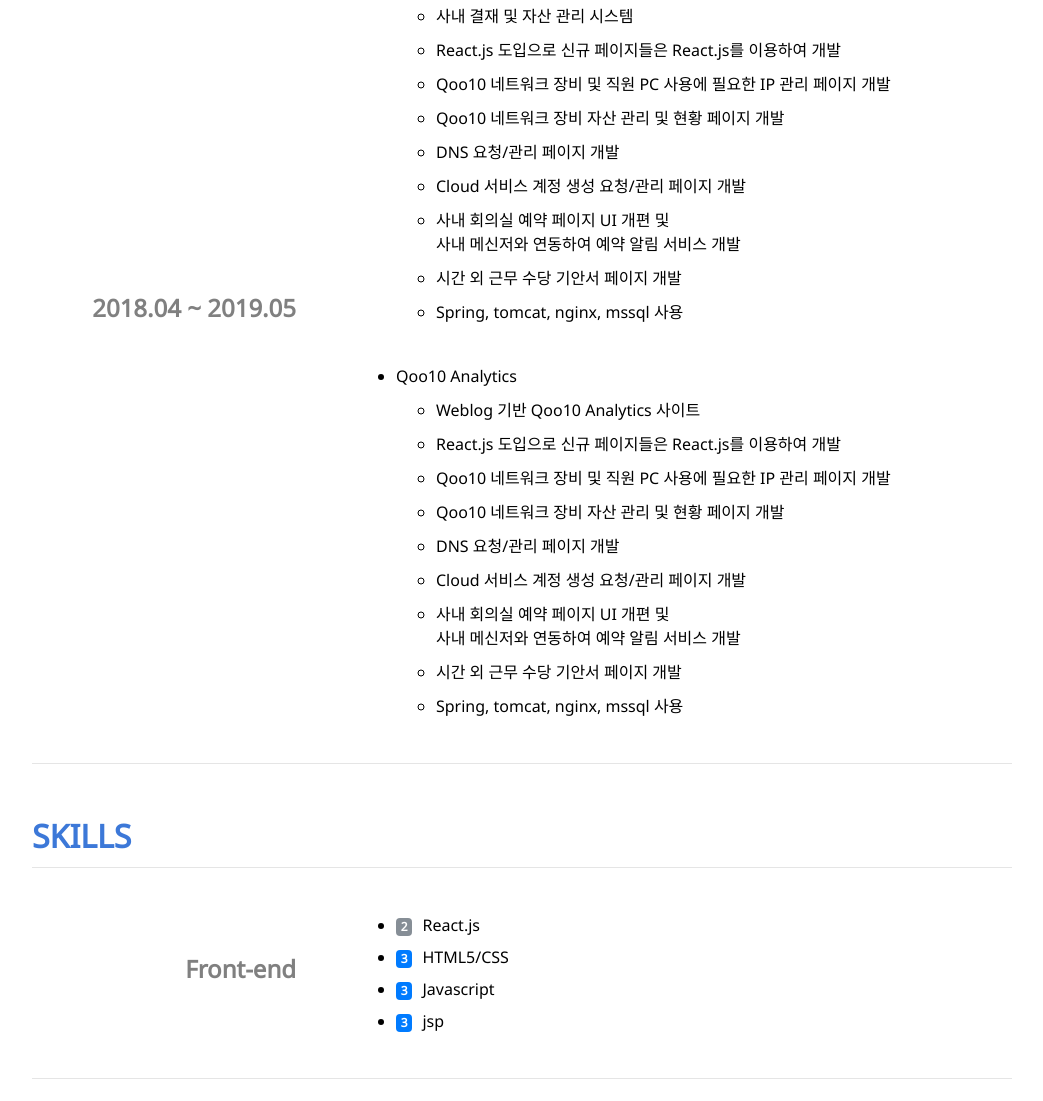
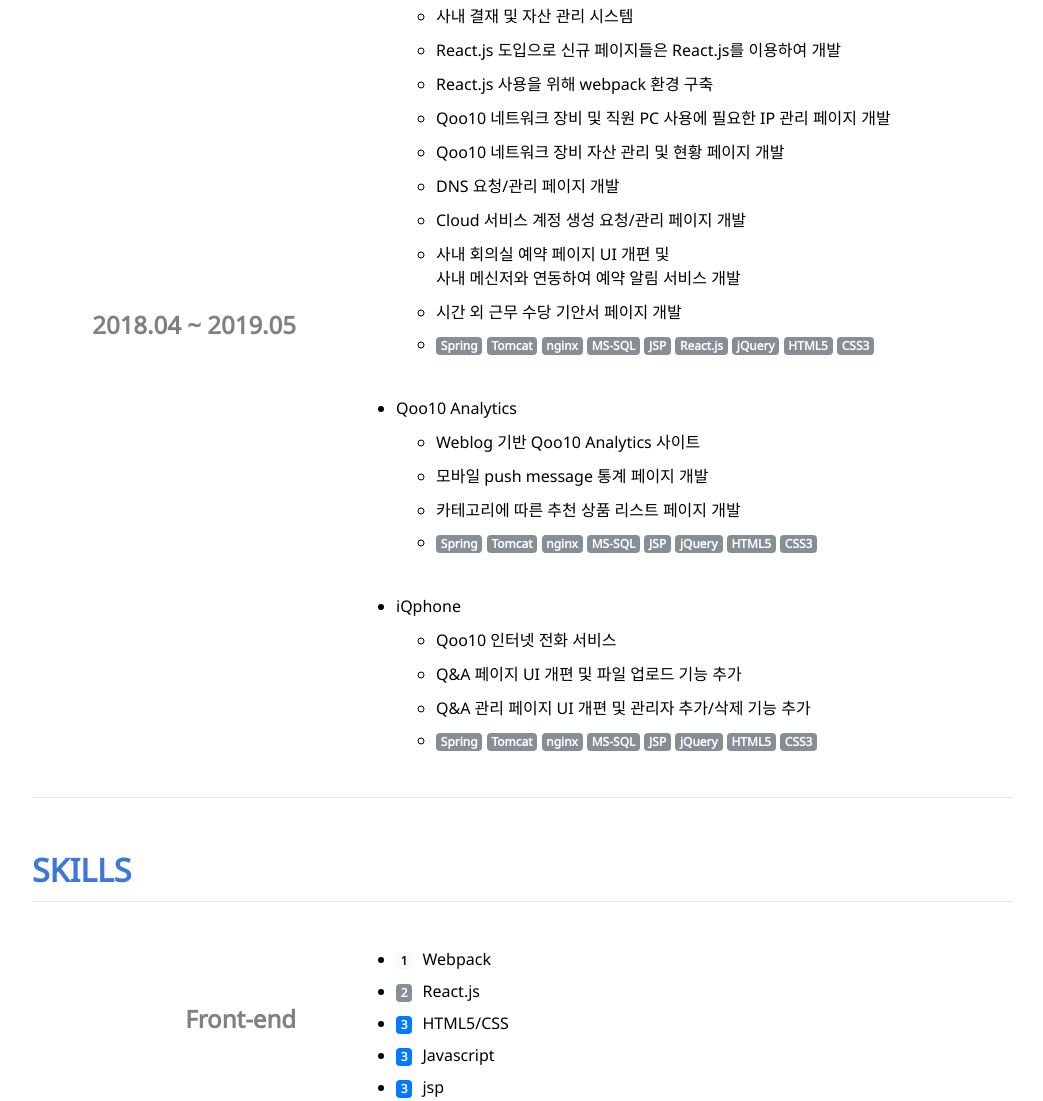
Before and after one commit to junhyeok-im/resume, a plain HTML site: page index.html in a window 1280 px wide. Shown: the part 1599-2700 px from the top of the page, without its empty margins (118-1161 px from the left). Drawn offline with Linux system fonts and the light colour scheme.

Commit message:
qoo10 경력서 추가

```diff
--- a/index.html
+++ b/index.html
@@ -123,29 +123,63 @@
 								<ul>
 									<li>사내 결재 및 자산 관리 시스템</li>
 									<li>React.js 도입으로 신규 페이지들은 React.js를 이용하여 개발</li>
+									<li>React.js 사용을 위해 webpack 환경 구축</li>
 									<li>Qoo10 네트워크 장비 및 직원 PC 사용에 필요한 IP 관리 페이지 개발</li>
 									<li>Qoo10 네트워크 장비 자산 관리 및 현황 페이지 개발</li>
 									<li>DNS 요청/관리 페이지 개발</li>
 									<li>Cloud 서비스 계정 생성 요청/관리 페이지 개발</li>
 									<li>사내 회의실 예약 페이지 UI 개편 및 <br/>사내 메신저와 연동하여 예약 알림 서비스 개발</li>
 									<li>시간 외 근무 수당 기안서 페이지 개발</li>
-									<li>Spring, tomcat, nginx, mssql 사용</li>
+									<li>
+										<span class="badge badge__secondary">Spring</span>
+										<span class="badge badge__secondary">Tomcat</span>
+										<span class="badge badge__secondary">nginx</span>
+										<span class="badge badge__secondary">MS-SQL</span>
+										<span class="badge badge__secondary">JSP</span>
+										<span class="badge badge__secondary">React.js</span>
+										<span class="badge badge__secondary">jQuery</span>
+										<span class="badge badge__secondary">HTML5</span>
+										<span class="badge badge__secondary">CSS3</span>
+									</li>
 								</ul>
 								<br/>
 								<!-- 프로젝트 -->
 								<li>Qoo10 Analytics</li>
+								<!-- 세부 내용 -->
 								<ul>
 									<li>Weblog 기반 Qoo10 Analytics 사이트</li>
-									<li>React.js 도입으로 신규 페이지들은 React.js를 이용하여 개발</li>
-									<li>Qoo10 네트워크 장비 및 직원 PC 사용에 필요한 IP 관리 페이지 개발</li>
-									<li>Qoo10 네트워크 장비 자산 관리 및 현황 페이지 개발</li>
-									<li>DNS 요청/관리 페이지 개발</li>
-									<li>Cloud 서비스 계정 생성 요청/관리 페이지 개발</li>
-									<li>사내 회의실 예약 페이지 UI 개편 및 <br/>사내 메신저와 연동하여 예약 알림 서비스 개발</li>
-									<li>시간 외 근무 수당 기안서 페이지 개발</li>
-									<li>Spring, tomcat, nginx, mssql 사용</li>
+									<li>모바일 push message 통계 페이지 개발</li>
+									<li>카테고리에 따른 추천 상품 리스트 페이지 개발</li>
+									<li>
+										<span class="badge badge__secondary">Spring</span>
+										<span class="badge badge__secondary">Tomcat</span>
+										<span class="badge badge__secondary">nginx</span>
+										<span class="badge badge__secondary">MS-SQL</span>
+										<span class="badge badge__secondary">JSP</span>
+										<span class="badge badge__secondary">jQuery</span>
+										<span class="badge badge__secondary">HTML5</span>
+										<span class="badge badge__secondary">CSS3</span>
+									</li>
 								</ul>
+								<br/>
+								<!-- 프로젝트 -->
+								<li>iQphone</li>
 								<!-- 세부 내용 -->
+								<ul>
+									<li>Qoo10 인터넷 전화 서비스</li>
+									<li>Q&A 페이지 UI 개편 및 파일 업로드 기능 추가</li>
+									<li>Q&A 관리 페이지 UI 개편 및 관리자 추가/삭제 기능 추가</li>
+									<li>
+										<span class="badge badge__secondary">Spring</span>
+										<span class="badge badge__secondary">Tomcat</span>
+										<span class="badge badge__secondary">nginx</span>
+										<span class="badge badge__secondary">MS-SQL</span>
+										<span class="badge badge__secondary">JSP</span>
+										<span class="badge badge__secondary">jQuery</span>
+										<span class="badge badge__secondary">HTML5</span>
+										<span class="badge badge__secondary">CSS3</span>
+									</li>
+								</ul>
 							</ul>
 						</td>
 					</tr>
@@ -161,7 +195,8 @@
                         <th><h4 class="gray">Front-end</h4></th>
                         <td>
                             <ul>
-                                <li><span class="badge badge__secondary">2</span>React.js</li>
+                                <li><span class="badge badge__light">1</span>Webpack</li>
+								<li><span class="badge badge__secondary">2</span>React.js</li>
                                 <li><span class="badge badge__primary">3</span>HTML5/CSS</li>
                                 <li><span class="badge badge__primary">3</span>Javascript</li>
                                 <li><span class="badge badge__primary">3</span>jsp</li>
@@ -225,7 +260,7 @@
                         </td>
                     </tr>
 					<tr>
-                        <th><h4 class="gray">2011.03 ~ 2018.02</h4></th>
+                        <th><h4 class="gray">2008.03 ~ 2011.02</h4></th>
                         <td>
                             <h4>경기 지역 고등학교 졸업</h4>
 							<i class="gray">인문계</i>
```
